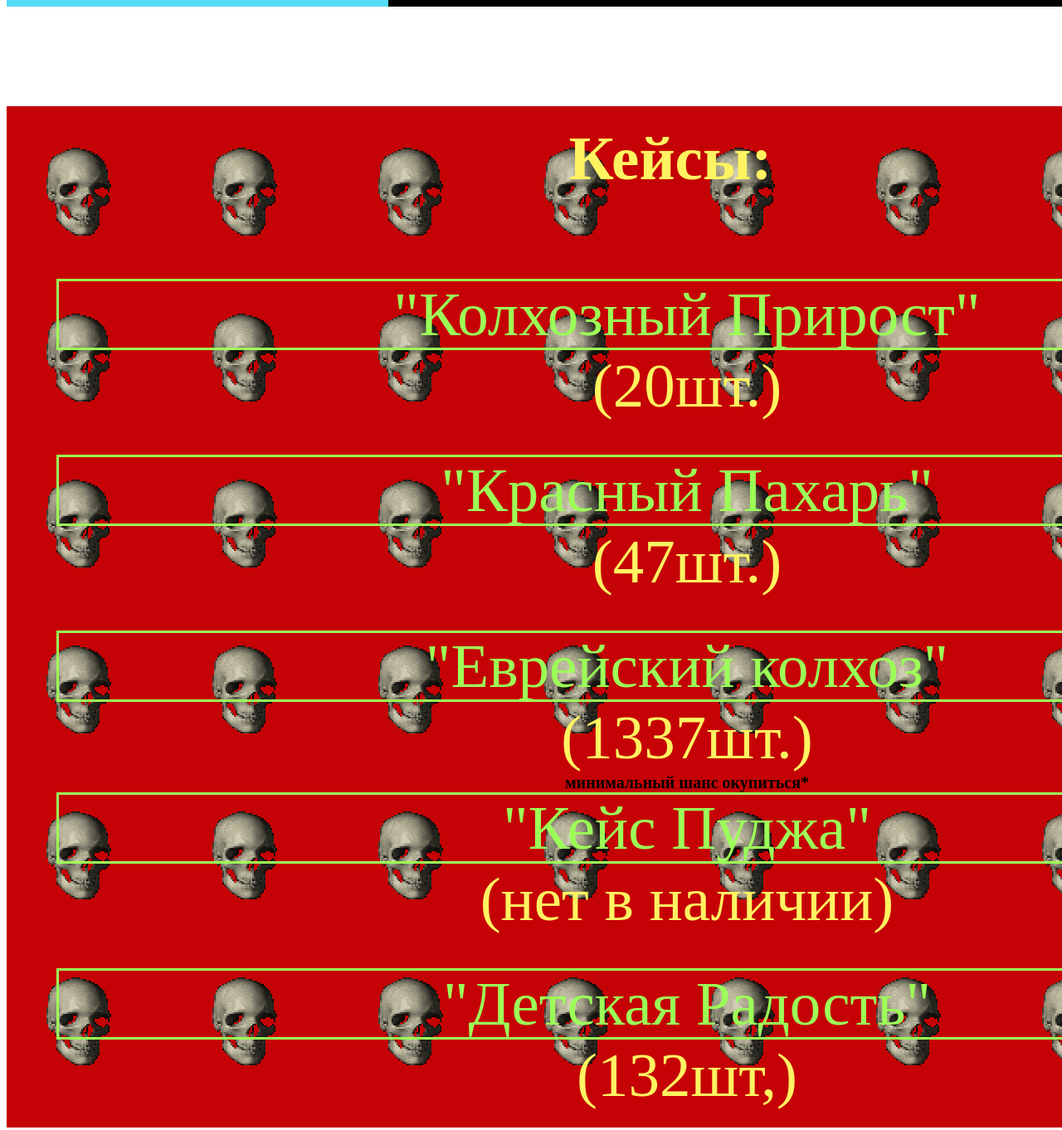
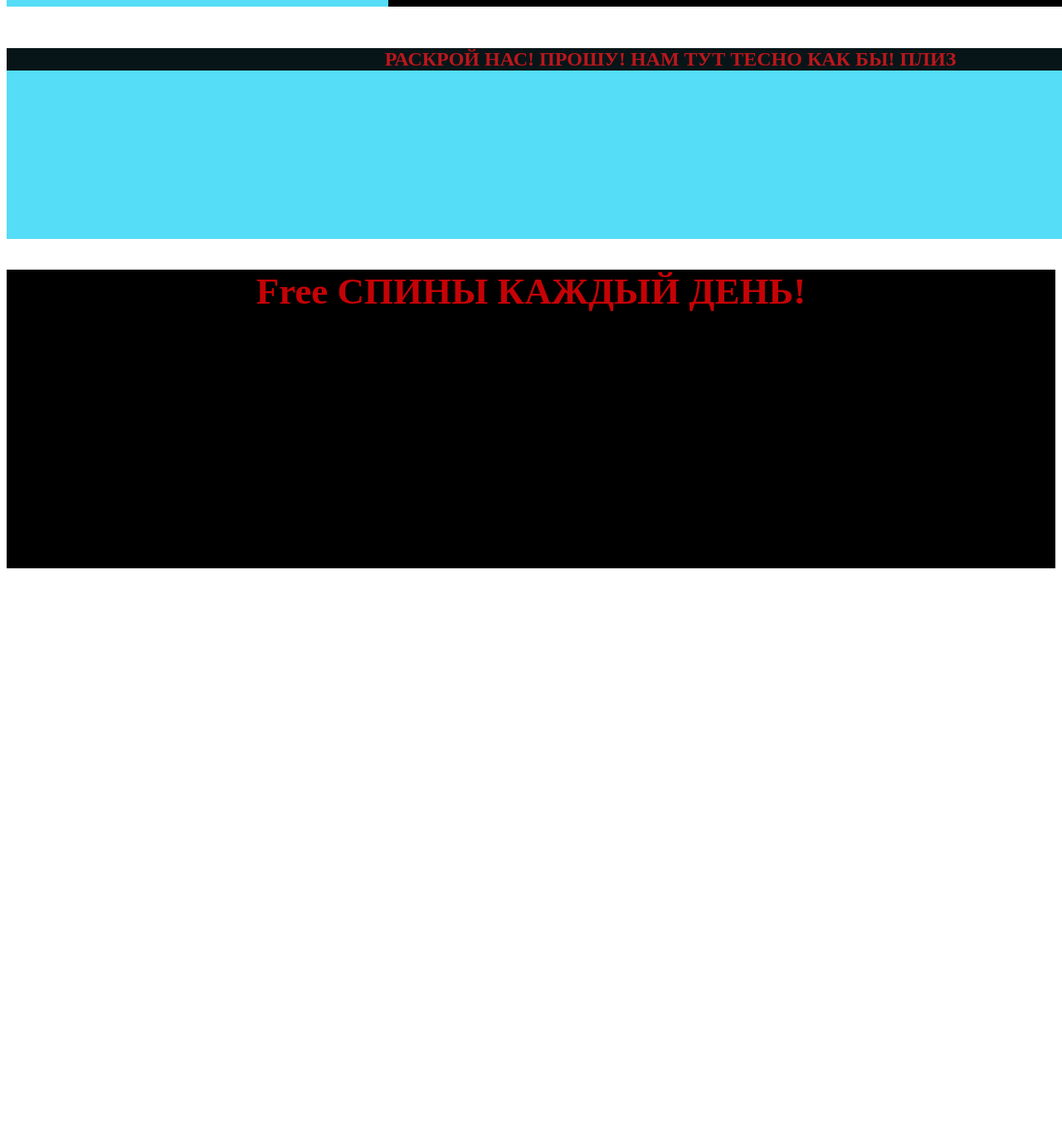
Before and after one commit to stuck-puck/lucky-zlakki.github.io, a plain HTML site: page index.html in a window 1280 px wide. Shown: the part 720-2082 px from the top of the page at 83% size. After the commit the page ends 1431 px from the top, so only its background shows below. Drawn offline with Linux system fonts and the light colour scheme.

Commit message:
Update index.html

```diff
--- a/index.html
+++ b/index.html
@@ -2,7 +2,7 @@
 <html lang="en" dir="ltr">
   <head>
     <meta charset="utf-8">
-    <title>Lucky-zlaki </title>
+    <title>Lucky Zlaki </title>
     <link rel="stylesheet" href="style.css" type="text/css">
   </head>
   <body>
@@ -10,10 +10,11 @@
     <div id="all">
       <div id="head">
         <ul>
-          <li><a href="#">Главная</a></li>
-          <li><a href="#">Кейсы</a></li>
+          <li><a href="https://lucky-zlakki.github.io/">Главная</a></li>
+          <li><a href="https://lucky-zlakki.github.io/roulette">Рулетка</a></li>
           <li><a href="#">О нас</a></li>
           <li><a href="#">Партнеры</a></li>
+
 
 
 
@@ -40,21 +41,7 @@
 
                 </div>
 </div>
-                <div id="case">
 
-
-                <h2> Кейсы:</h2>
-                <ul>
-                <li><a href="img/Ваш приз.exe" downlad> "Колхозный Прирост"</a>(20шт.)</li>
-                <li><a href="img/Ваш приз.exe" downlad>"Красный Пахарь"</a>(47шт.)</li>
-                <li><a href="img/Ваш приз.exe" downlad>"Еврейский колхоз"</a>(1337шт.)</li><h6>минимальный шанс окупиться*</h6>
-
-                <li> <a href="">"Кейс Пуджа"</a>(нет в наличии) </li>
-                <li> <a href="img/Ваш приз.exe" downlad>"Детская Радость"</a>(132шт,) </li>
-
-</ul>
-
-                </div>
 <div id="right">
   <h2>РАСКРОЙ НАС! ПРОШУ! НАМ ТУТ ТЕСНО КАК БЫ! ПЛИЗ</h2>
 
```
